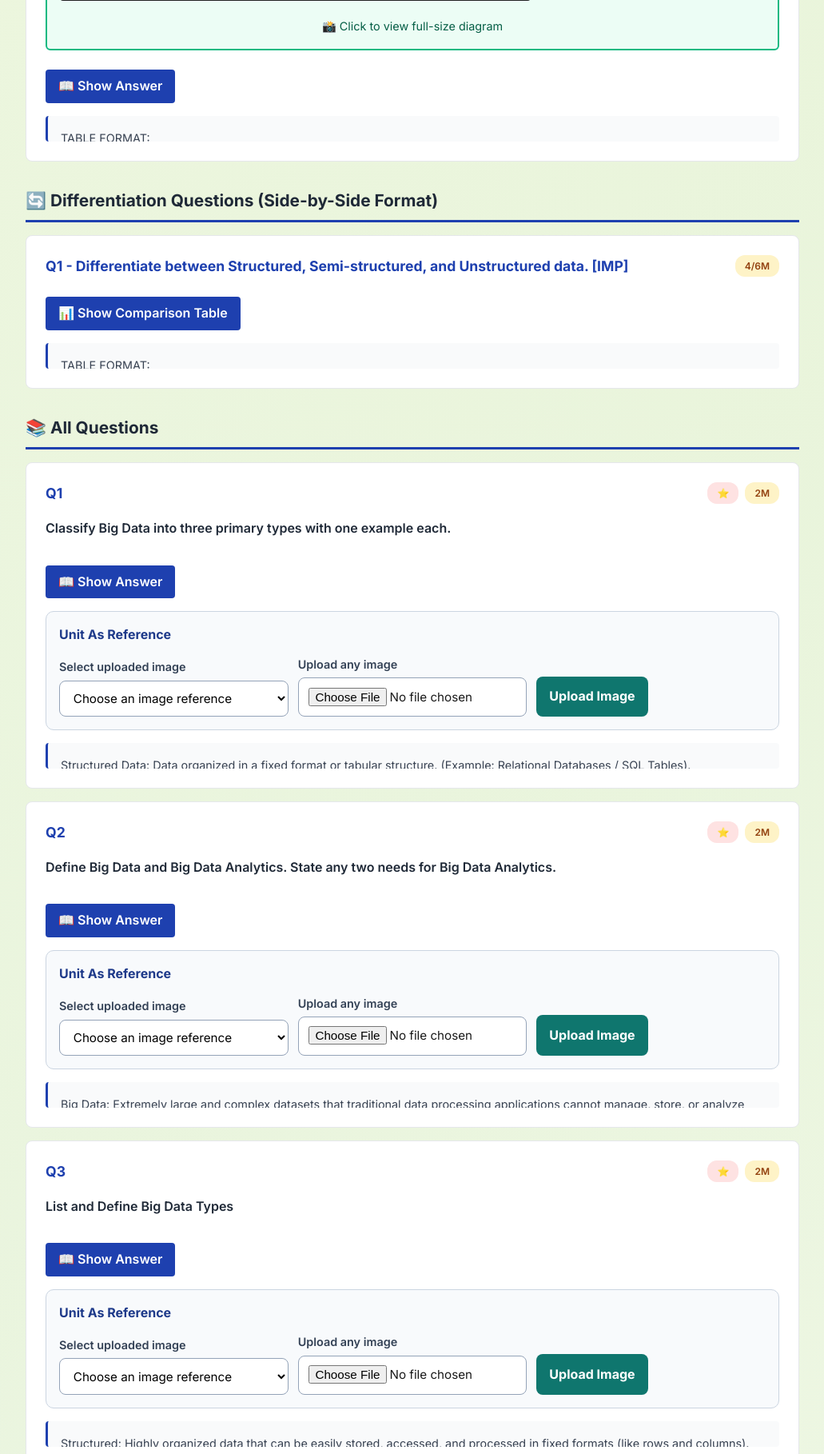
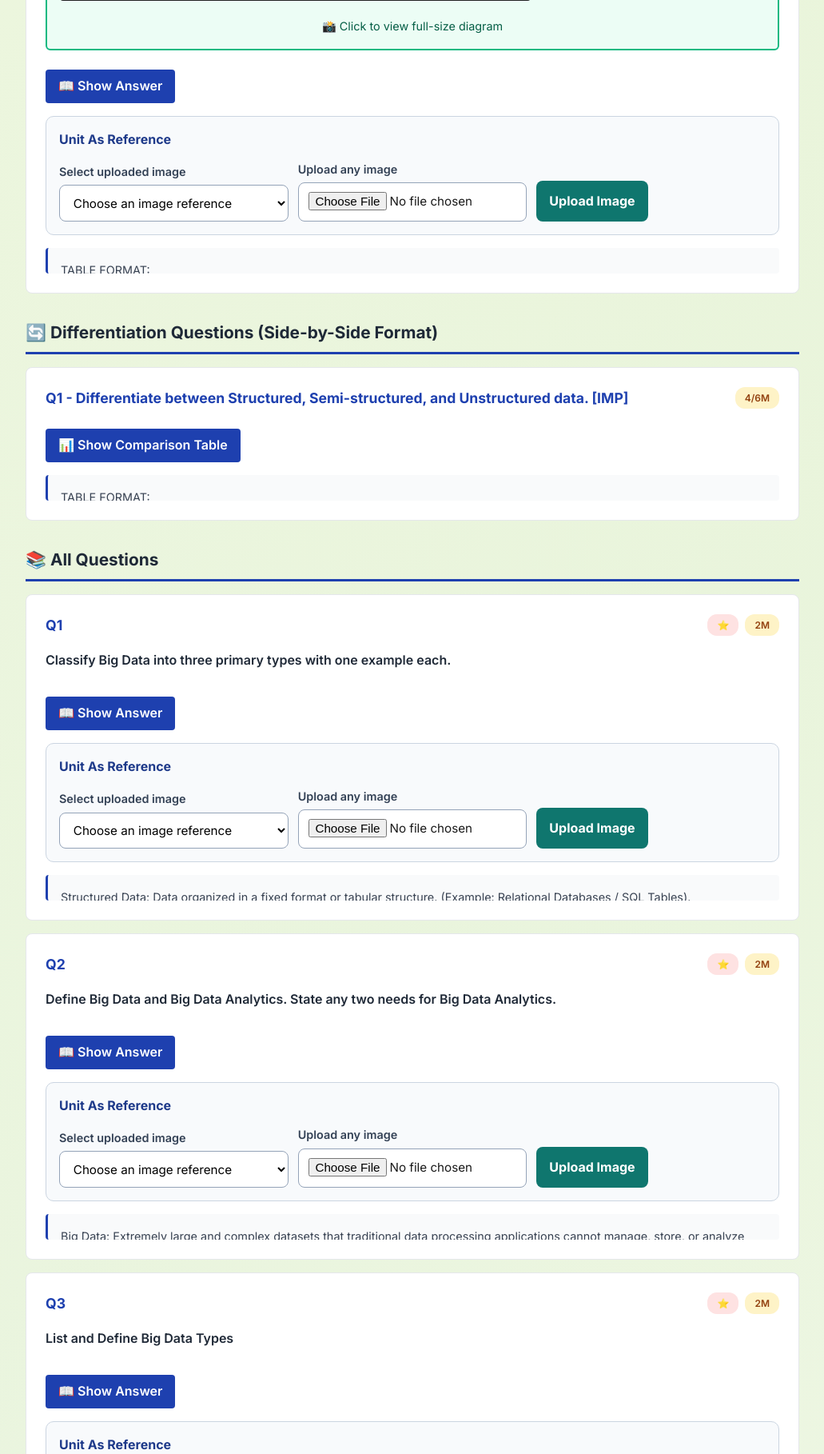
Before and after one commit to IzAnHaMzA/FINAL-SEM-AAM-BDA-PIP, a Flask app: page /subject/bda/unit/1 in a window 1280 px wide. Shown: the part 2463-4281 px from the top of the page at 80% size, without its empty margins (124-1155 px from the left). Run offline with Flask 3, Linux system fonts and the light colour scheme.

Commit message:
Add image upload tools to all BDA diagram sections

```diff
--- a/templates/bda_unit.html
+++ b/templates/bda_unit.html
@@ -210,6 +210,29 @@
         </div>
         {% endif %}
         <button class="bda-toggle-btn" onclick="toggleAnswer(this)">📖 Show Answer</button>
+        <div class="bda-reference-tools">
+          <h4>Unit As Reference</h4>
+          <div class="bda-reference-grid">
+            <div>
+              <label class="bda-field-label" for="reference-select-diagram-{{ q.id }}">Select uploaded image</label>
+              <select id="reference-select-diagram-{{ q.id }}" class="bda-reference-select image-reference-select" data-question-id="{{ q.id }}">
+                <option value="">Choose an image reference</option>
+              </select>
+            </div>
+            <div>
+              <label class="bda-field-label" for="upload-input-diagram-{{ q.id }}">Upload any image</label>
+              <input id="upload-input-diagram-{{ q.id }}" type="file" class="bda-upload-input image-upload-input" data-question-id="{{ q.id }}" accept="image/*">
+            </div>
+            <div>
+              <button type="button" class="bda-upload-btn image-upload-btn" data-question-id="{{ q.id }}">Upload Image</button>
+            </div>
+          </div>
+          <div class="bda-upload-status image-upload-status" data-question-id="{{ q.id }}"></div>
+          <div class="bda-selected-image-wrap image-display-area" data-question-id="{{ q.id }}">
+            <p class="bda-selected-image-name image-filename"></p>
+            <img class="selected-image" src="" alt="Selected reference image" onclick="expandImage(this)">
+          </div>
+        </div>
         <div class="bda-question-answer">
           <pre>{{ q.answer }}</pre>
         </div>
```
